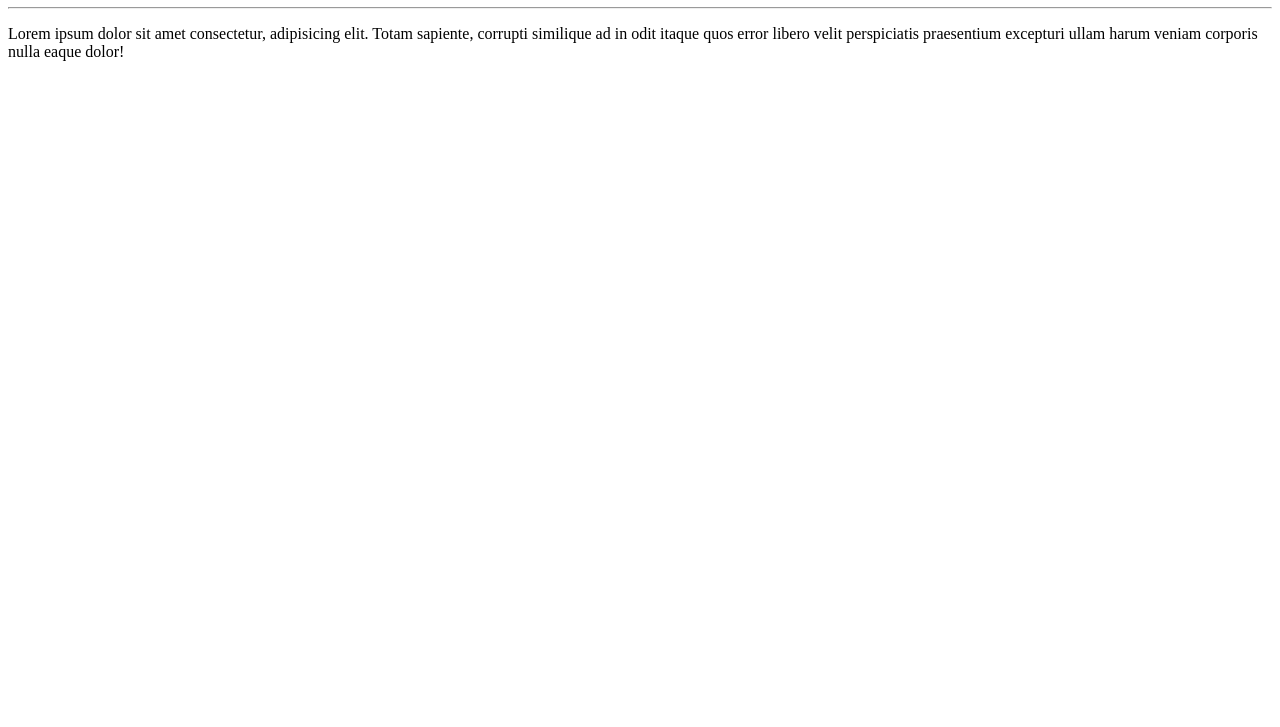
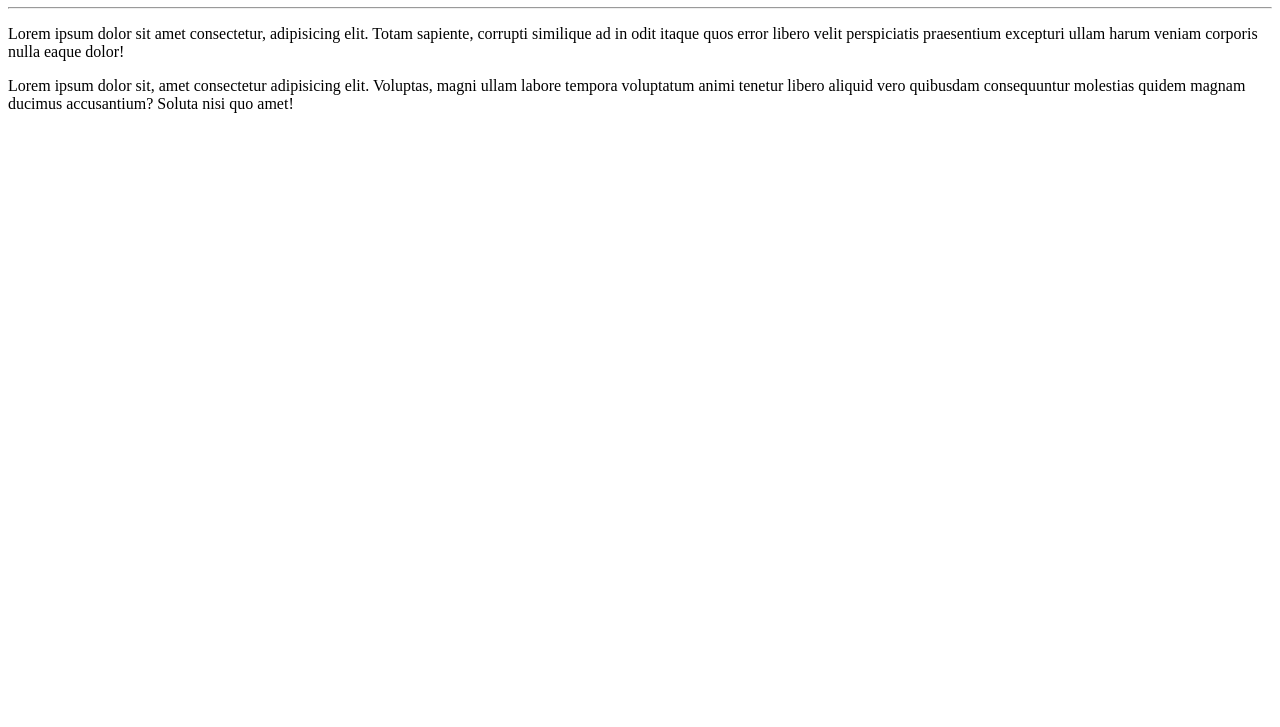
Before and after one commit to Werica22/Ola-Mundo, a plain HTML site: page site-exemplo/index.html in a window 1280 px wide. Shown: the part 73-800 px from the top of the page. Drawn offline with Linux system fonts and the light colour scheme.

Commit message:
adicionei um paragráfo

```diff
--- a/site-exemplo/index.html
+++ b/site-exemplo/index.html
@@ -10,5 +10,6 @@
   <h1>Olá,Mundo!</h1>
   <hr>
   <p>Lorem ipsum dolor sit amet consectetur, adipisicing elit. Totam sapiente, corrupti similique ad in odit itaque quos error libero velit perspiciatis praesentium excepturi ullam harum veniam corporis nulla eaque dolor!</p>
+  <p>Lorem ipsum dolor sit, amet consectetur adipisicing elit. Voluptas, magni ullam labore tempora voluptatum animi tenetur libero aliquid vero quibusdam consequuntur molestias quidem magnam ducimus accusantium? Soluta nisi quo amet!</p>
 </body>
 </html>
```
